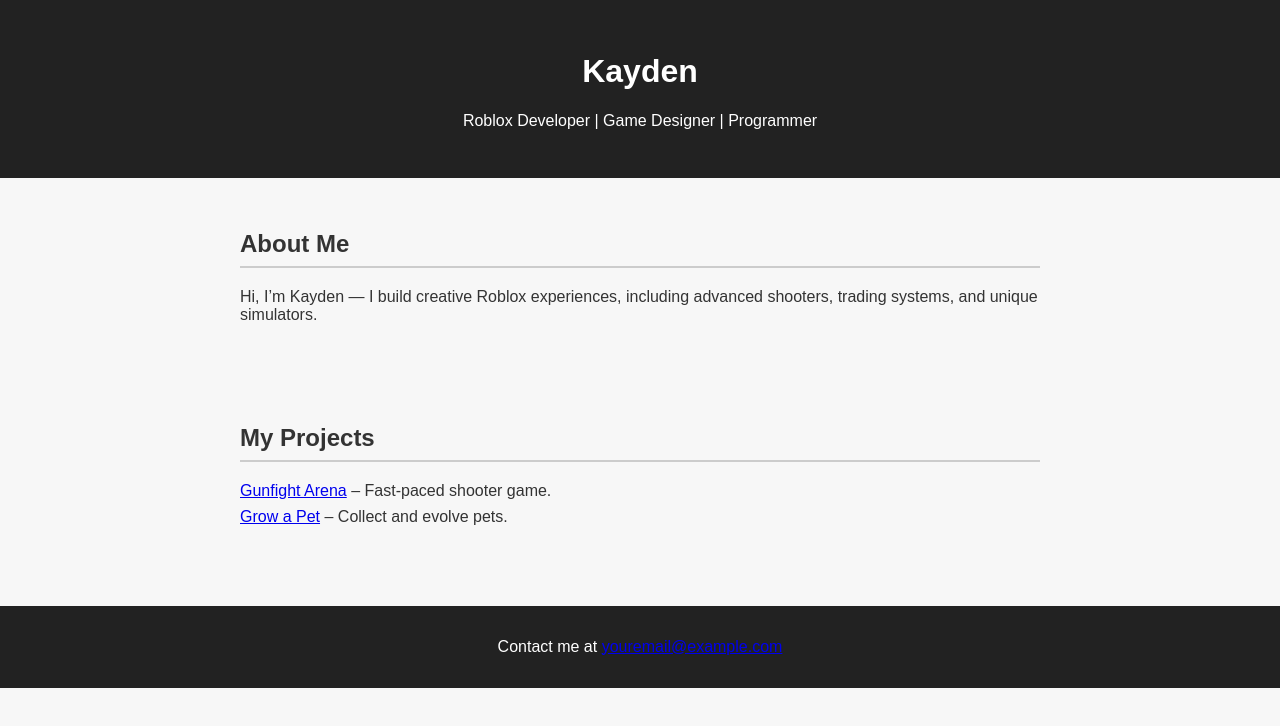
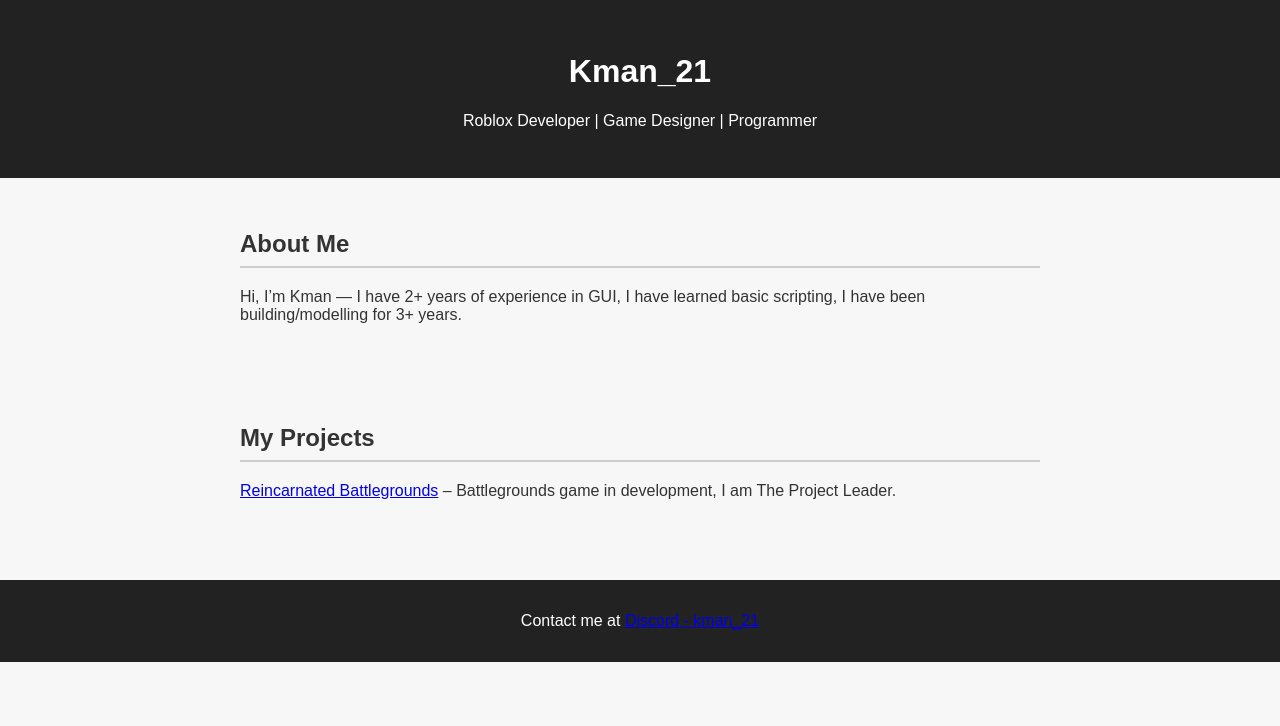
Before and after one commit to Kman-21/Kman-21.github.io, a plain HTML site: page index.html in a window 1280 px wide. Drawn offline with Linux system fonts and the light colour scheme.

Commit message:
Update index.html

```diff
--- a/index.html
+++ b/index.html
@@ -3,7 +3,7 @@
 <head>
   <meta charset="utf-8" />
   <meta name="viewport" content="width=device-width, initial-scale=1" />
-  <title>Kayden — Portfolio</title>
+  <title>Kman_21 — Portfolio</title>
   <style>
     body {
       font-family: Arial, sans-serif;
@@ -45,25 +45,24 @@
 </head>
 <body>
   <header>
-    <h1>Kayden</h1>
+    <h1>Kman_21</h1>
     <p>Roblox Developer | Game Designer | Programmer</p>
   </header>
 
   <section id="about">
     <h2>About Me</h2>
-    <p>Hi, I’m Kayden — I build creative Roblox experiences, including advanced shooters, trading systems, and unique simulators.</p>
+    <p>Hi, I’m Kman — I have 2+ years of experience in GUI, I have learned basic scripting, I have been building/modelling for 3+ years.</p>
   </section>
 
   <section id="projects">
     <h2>My Projects</h2>
     <ul>
-      <li><a href="https://github.com/<your-username>/your-project1">Gunfight Arena</a> – Fast-paced shooter game.</li>
-      <li><a href="https://github.com/<your-username>/your-project2">Grow a Pet</a> – Collect and evolve pets.</li>
+      <li><a href="https://github.com/<your-username>/your-project1">Reincarnated Battlegrounds</a> – Battlegrounds game in development, I am The Project Leader.</li>
     </ul>
   </section>
 
   <footer>
-    <p>Contact me at <a href="mailto:youremail@example.com">youremail@example.com</a></p>
+    <p>Contact me at <a href="https://discordapp.com/users/1360182331247300618">Discord - kman_21</a></p>
   </footer>
 </body>
 </html>
```
